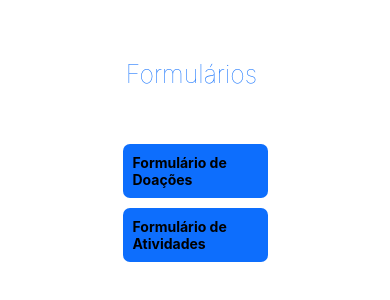
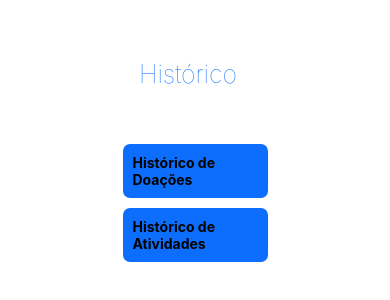
Before and after one commit to JulianaCGuimaraes/Liferay-App-Fullstack, a React Native app: screen / in a window 390 px wide. Shown: the part 108-408 px from the top of the page. Built offline with nearby package versions, Linux system fonts and the light colour scheme.

Commit message:
feat: added historic buttons

```diff
--- a/screens/Login/Botoes.js
+++ b/screens/Login/Historico.js
@@ -8,7 +8,7 @@ import {
 } from 'react-native';
 import CustomButton from '../../components/CustomButton/CustomButton';
 
-const Botoes = () => {
+const Historico = () => {
 
 
     const onSignInPressed = () => {
@@ -23,18 +23,18 @@ const Botoes = () => {
     return(
         <ScrollView showsVerticalScrollIndicator={false}>
             <View style={styles.containerLogo}>
-                    <Text style={styles.titulo}>Formulários </Text>
+                    <Text style={styles.titulo}>Histórico  </Text>
                 <View style={{alignItems: 'flex-end', minWidth: '100%'}}>
                 </View>
                 <CustomButton
                     ftWeight= 'bold'
-                    text='Formulário de Doações'
+                    text='Histórico de Doações'
                     onPress= {onSignInPressed}
                     bgColor= '#0d6efd'
                 />
                 <CustomButton
                     ftWeight= 'bold'
-                    text='Formulário de Atividades'
+                    text='Histórico de Atividades'
                     onPress= {onSignInPressed2}
                     bgColor= '#0d6efd'
                 />
@@ -61,10 +61,10 @@ const styles = StyleSheet.create({
     titulo: {
         color: '#0d6efd',
         fontSize: '25px',
-        fontWeight: 50,
+        fontWeight: 60,
         paddingHorizontal: 50 ,
         marginBottom: 50
     }
 });
 
-export default Botoes;
+export default Historico;
--- a/screens/Login/index.js
+++ b/screens/Login/index.js
@@ -1 +1 @@
-export { default } from './Botoes';
+export { default } from './Historico';
```
